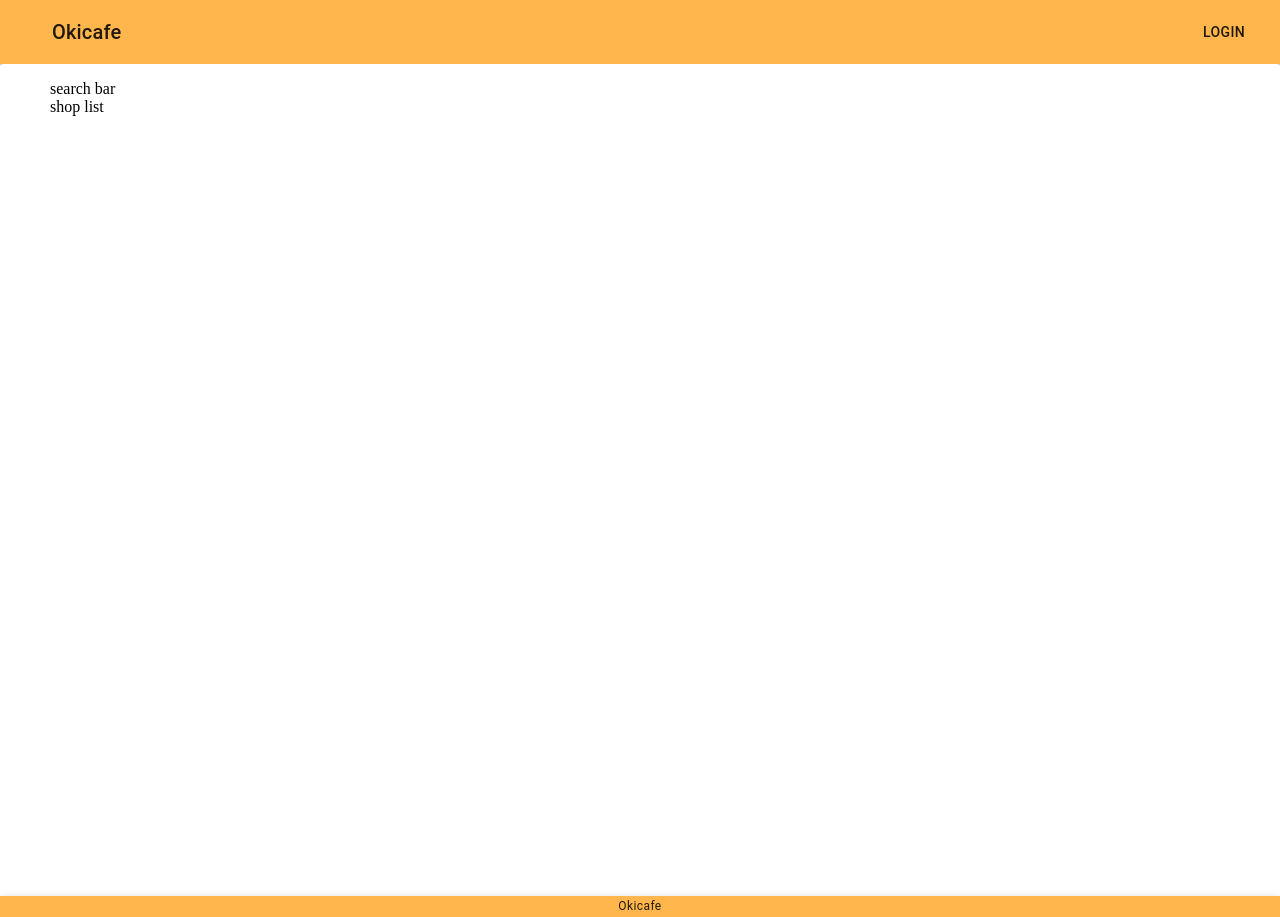
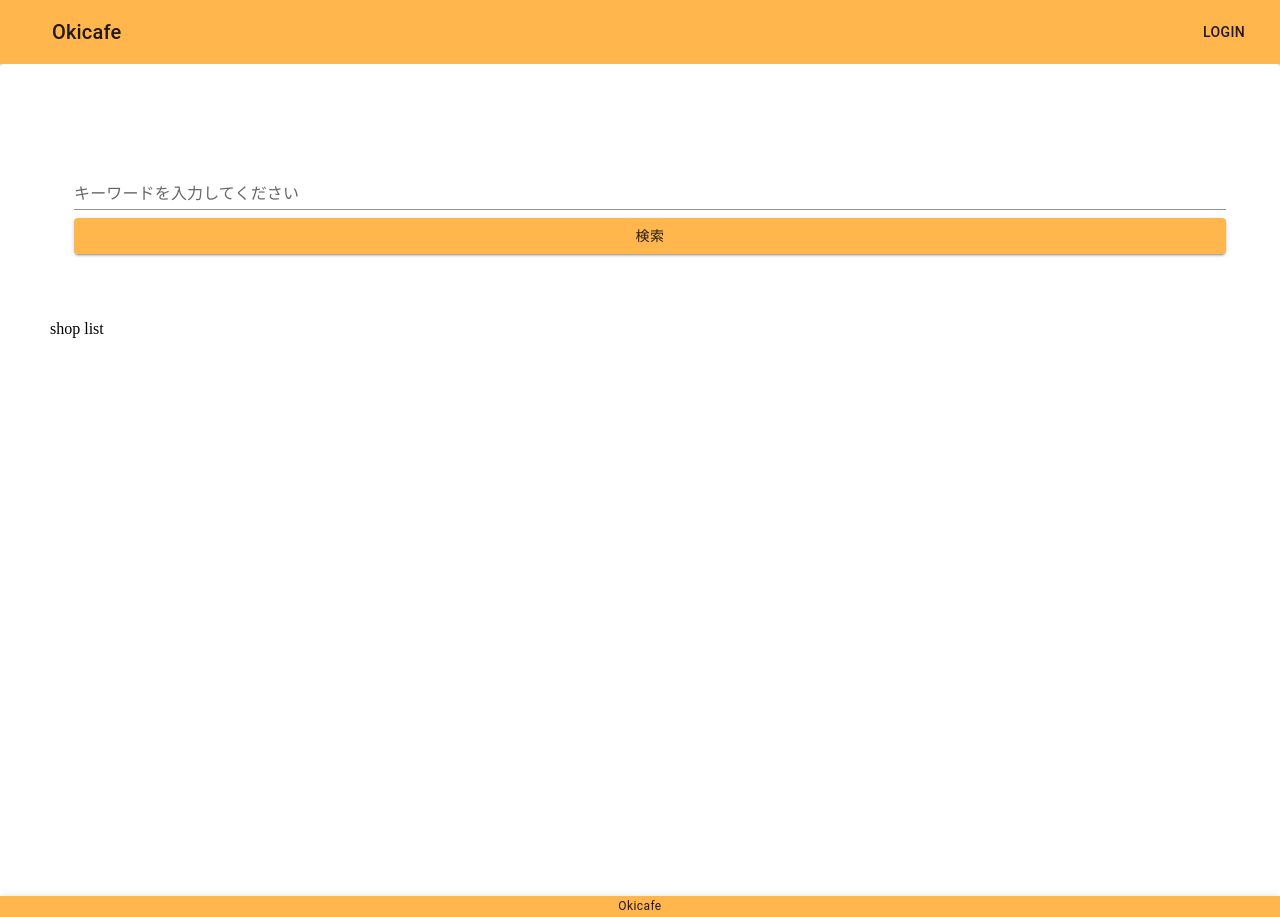
Before and after one commit to yona3/okicafe, a Next.js app: page / in a window 1280 px wide. Built offline with nearby package versions, Linux system fonts and the light colour scheme.

Commit message:
SerchBarの作成

```diff
--- a/src/components/Top/SearchBar.tsx
+++ b/src/components/Top/SearchBar.tsx
@@ -1,3 +1,52 @@
+import { Box, Button, Container, TextField } from "@mui/material";
+import React from "react";
+
 export const SearchBar = () => {
-  return <div>search bar</div>;
+  const [keyword, setKeyword] = React.useState("");
+  const onSearchClick = async () => {
+    setKeyword("");
+  };
+  return (
+    <Container
+      component="main"
+      sx={{
+        display: "flex",
+        justifyContent: "center",
+        alignItems: "center",
+        height: "30vh",
+        width: "100%",
+      }}
+    >
+      <Box
+        component="form"
+        noValidate
+        sx={{
+          display: "flex",
+          flexDirection: "column",
+          alignItems: "center",
+          width: "100em",
+        }}
+      >
+        <TextField
+          label="キーワードを入力してください"
+          variant="standard"
+          margin="normal"
+          fullWidth
+          value={keyword}
+          onChange={(event) => {
+            setKeyword(event.target.value);
+          }}
+        />
+        <Button
+          variant="contained"
+          fullWidth
+          onClick={() => {
+            onSearchClick();
+          }}
+        >
+          検索
+        </Button>
+      </Box>
+    </Container>
+  );
 };
```
